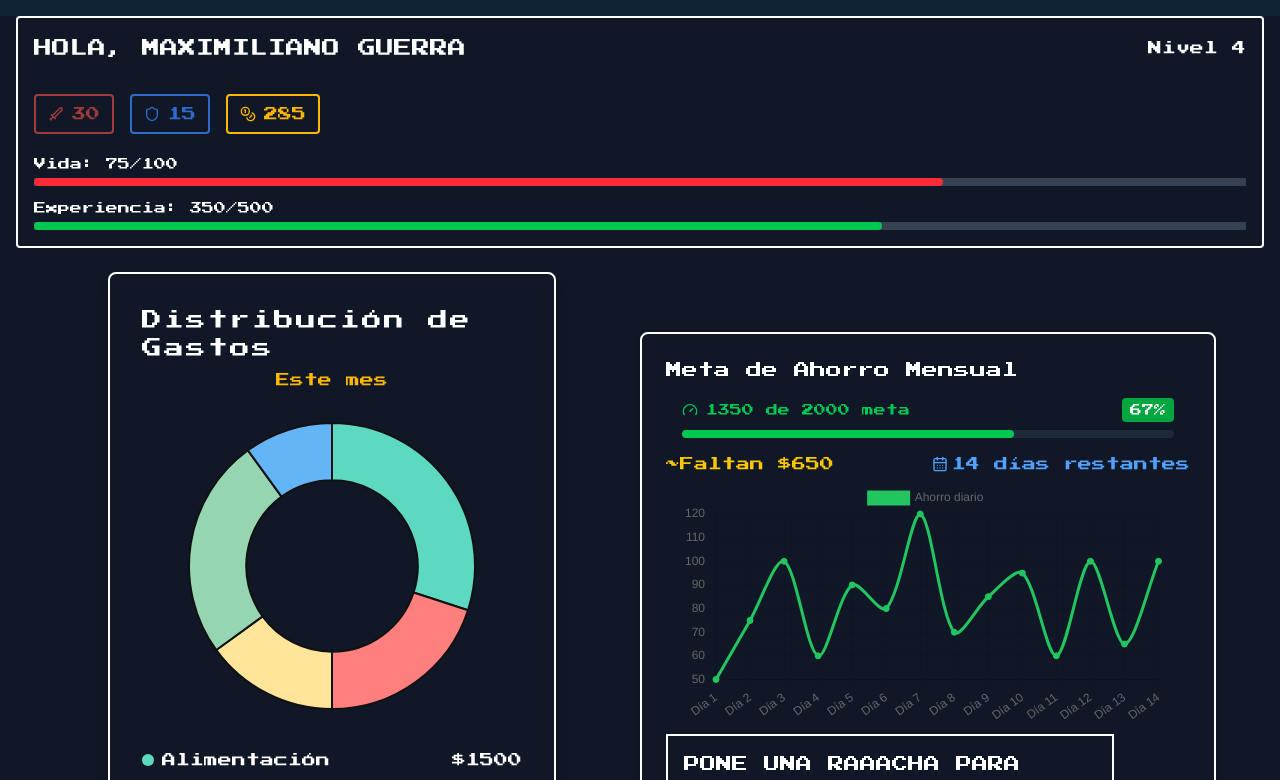
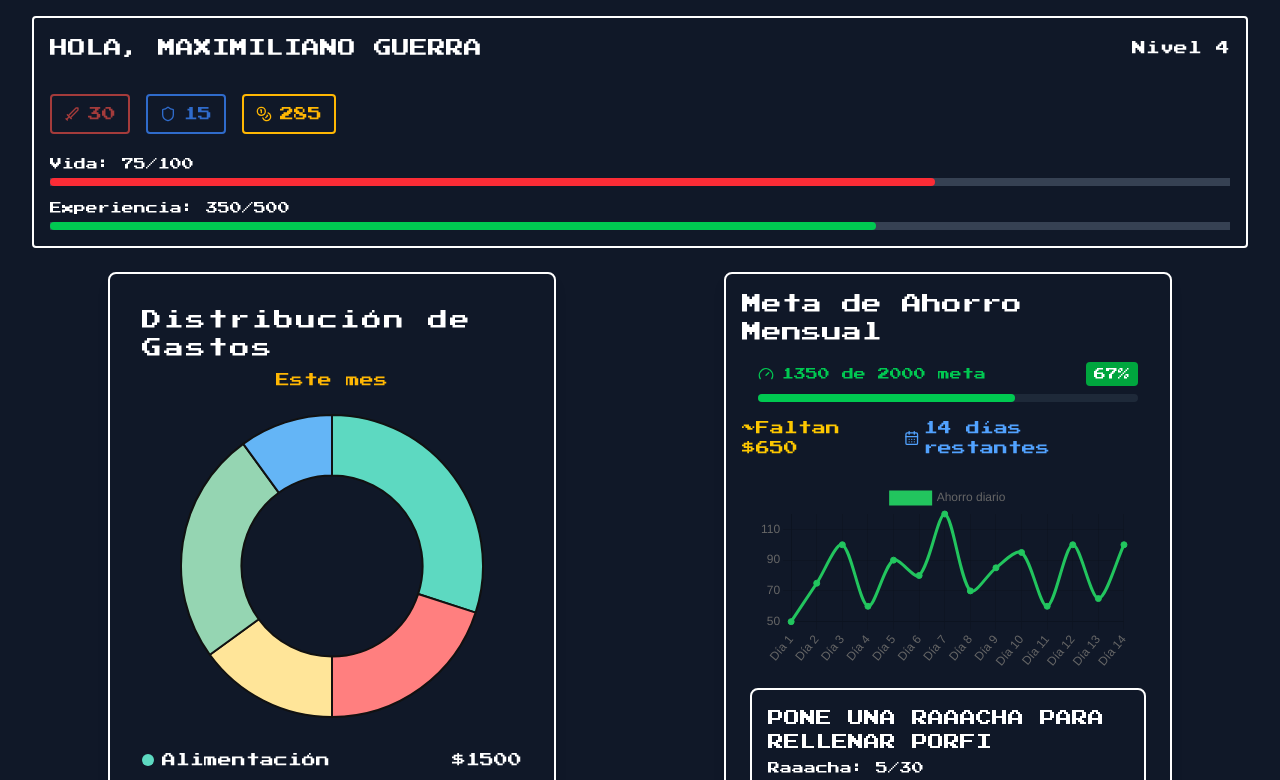
Before and after one commit to KatherineGomez03/app-finanzas, a Next.js app: page / in a window 1280 px wide. Shown: the top 780 px of the page. Built offline with nearby package versions, Linux system fonts and the light colour scheme.

Commit message:
fix styles

```diff
--- a/src/app/globals.css
+++ b/src/app/globals.css
@@ -18,7 +18,7 @@
 
 body {
   font-family: 'PressStart2P', system-ui, sans-serif;
-  background-color: var(--color-navy);
+  background-color: var(--color-gray-900);
   color: white;
 }
 
--- a/src/components/App.tsx
+++ b/src/components/App.tsx
@@ -25,9 +25,9 @@ function App() {
 
 
     return (
-        <div className="min-h-screen bg-gray-900 text-white">
+        <div className="mx-4 min-h-screen text-white">
             <Header {...userData} />
-            <div className="px-4 m-2 items-center grid grid-cols-1 md:grid-cols-2">
+            <div className="m-2 flex justify-items-center grid grid-cols-1 md:grid-cols-2">
                 <PanelContainer />
                 <SaveContainer
                     current={mockSavings.current}
--- a/src/components/panel/Donut.tsx
+++ b/src/components/panel/Donut.tsx
@@ -40,7 +40,7 @@ export const Donut: React.FC<DonutProps> = ({ data }) => {
   };
 
   return (
-    <div className="w-full max-w-xs mx-auto p-4">
+    <div className="w-full max-w-xs mx-auto p-2">
       <Doughnut data={chartData} options={options} />
     </div>
   );
--- a/src/components/panel/Panel.tsx
+++ b/src/components/panel/Panel.tsx
@@ -4,7 +4,7 @@ export const Panel = () => {
     return (
         <section className="text-white p-4 flex flex-col items-center font-press-start">
             <h1 className="text-lg md:text-xl tracking-widest">Distribución de Gastos</h1>
-            <p className="text-xs md:text-sm mt-2 text-coin-bright">Este mes</p>
+            <p className=" text-center text-xs md:text-sm mt-2 text-coin-bright">Este mes</p>
         </section>
     );
 };
--- a/src/components/panel/PanelContainer.tsx
+++ b/src/components/panel/PanelContainer.tsx
@@ -14,7 +14,7 @@ const mockExpenses = [
 
 export const PanelContainer = () => {
     return (
-        <div className="bg-gray-900 w-full max-w-md mx-auto p-4 m-2 rounded-lg shadow-lg border-2 rounded">
+        <div className="bg-gray-900 max-w-md p-4 m-2 relative w-full rounded-lg shadow-lg border-2 rounded">
             <Panel />
             <Donut data={mockExpenses} />
             <div className="mt-4">
--- a/src/components/save/DailyChart.tsx
+++ b/src/components/save/DailyChart.tsx
@@ -23,7 +23,7 @@ const DailyChart: FC<DailyChartProps> = ({ dailySavings }) => {
     };
 
     return (
-        <div className="px-4 py-2 w-[260px] h-[130px] md:w-[520px] md:h-[260px]">
+        <div className="mt-4 px-4 py-2">
             <Line data={data} />
         </div>
     );
--- a/src/components/save/SaveContainer.tsx
+++ b/src/components/save/SaveContainer.tsx
@@ -16,8 +16,8 @@ const SaveContainer: FC<SaveData> = ({ current, goal, remainingDays, dailySaving
     const remaining = goal - current;
 
     return (
-        <div className="w-full max-w-md p-4 border-2 rounded-lg shadow-md text-white font-press lg:max-w-xl lg:p-6">
-            <h2 className="text-sm mb-2 lg:text-base">Meta de Ahorro Mensual</h2>
+        <div className="bg-gray-900 max-w-md p-4 m-2 relative w-full rounded-lg shadow-lg border-2 rounded">
+            <h2 className="text-lg md:text-xl mb-2">Meta de Ahorro Mensual</h2>
             <SaveBar current={current} goal={goal} />
             <div className="mt-2 flex justify-between items-center text-xs lg:text-sm">
                 <span className="text-yellow-400">~Faltan ${remaining}</span>
@@ -28,7 +28,7 @@ const SaveContainer: FC<SaveData> = ({ current, goal, remainingDays, dailySaving
             </div>
             <DailyChart dailySavings={dailySavings} />
 
-            <div className="w-full max-w-md p-4 border-2">
+            <div className="p-4 rounded-lg m-2 border-2">
                 PONE UNA RAAACHA PARA RELLENAR PORFI
                 <ProgressBar label="Raaacha" current={5} max={30} color="bg-yellow-500" />
             </div>
```
